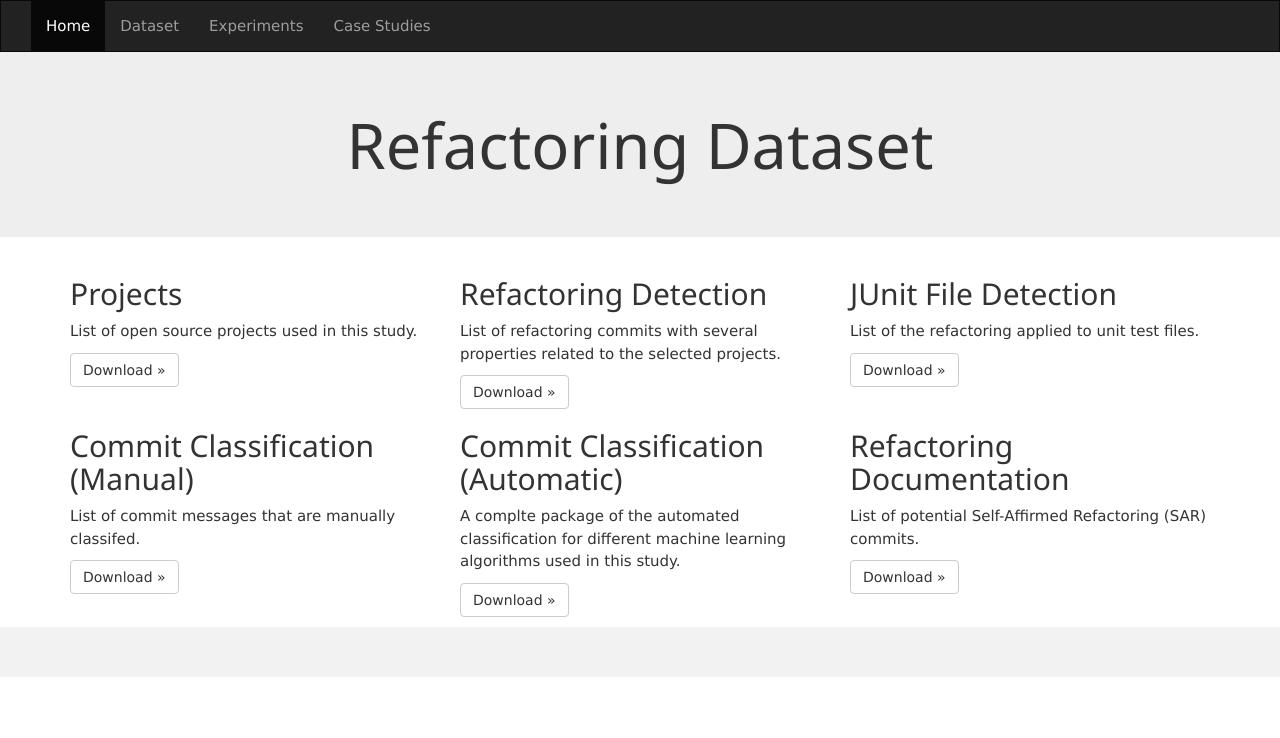
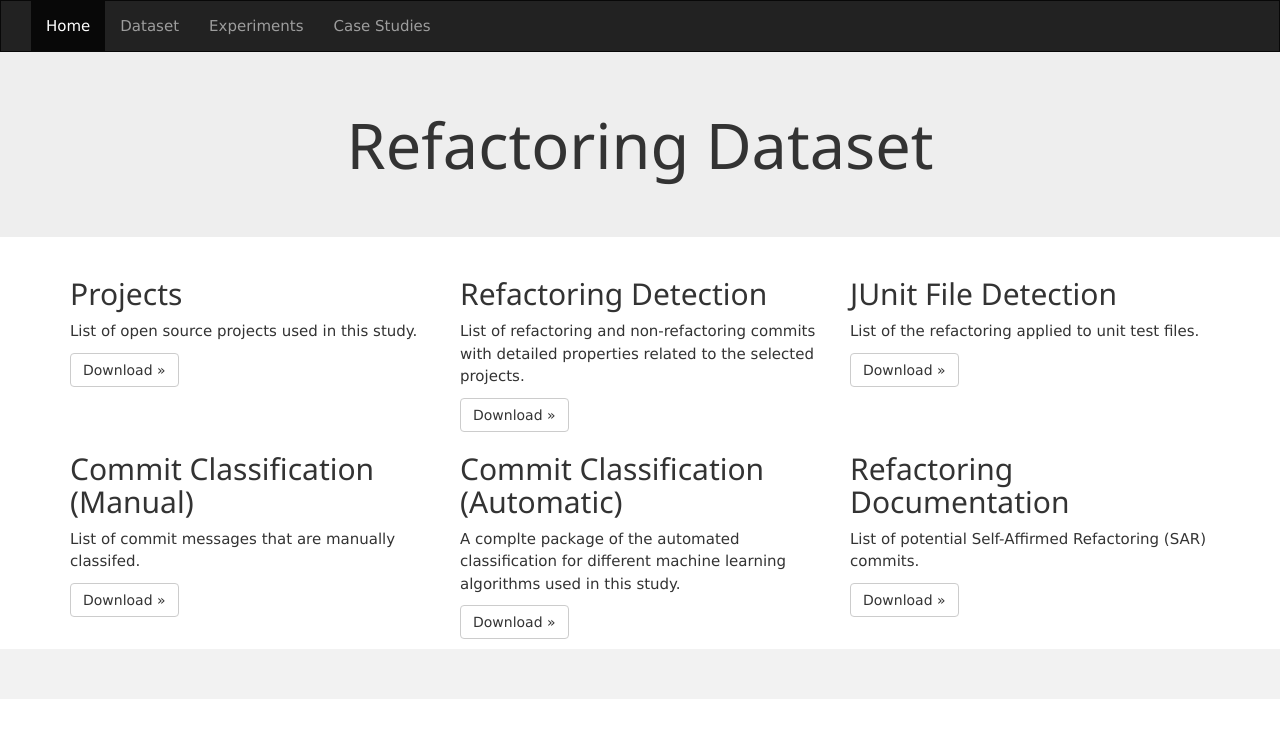
Before and after one commit to refactorings/empirical-refactoring, a plain HTML site: page Dataset.html in a window 1280 px wide. Drawn offline with nearby package versions, Linux system fonts and the light colour scheme.

Commit message:
update the webpage format

```diff
--- a/Dataset.html
+++ b/Dataset.html
@@ -76,7 +76,7 @@
         <div class="col-md-4">
             <h2>Refactoring Detection</h2>
             <p>
-               List of refactoring commits with several properties related to the selected projects.
+               List of refactoring and non-refactoring commits with detailed properties related to the selected projects.
             </p>
             <p>
                 <a class="btn btn-default" href="https://drive.google.com/open?id=15DN9uOY-3mbXtQF2d0US_zU7nFhITPrB">Download &raquo;</a>
```
Also changed, not shown: index.html (+1 -1 lines).
